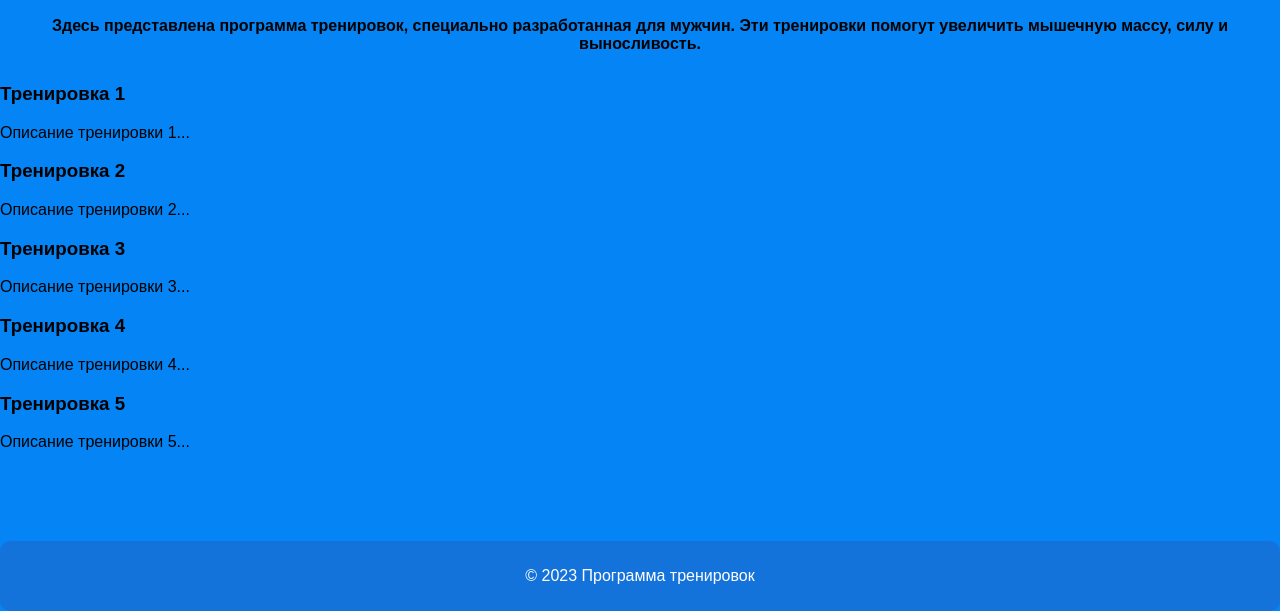
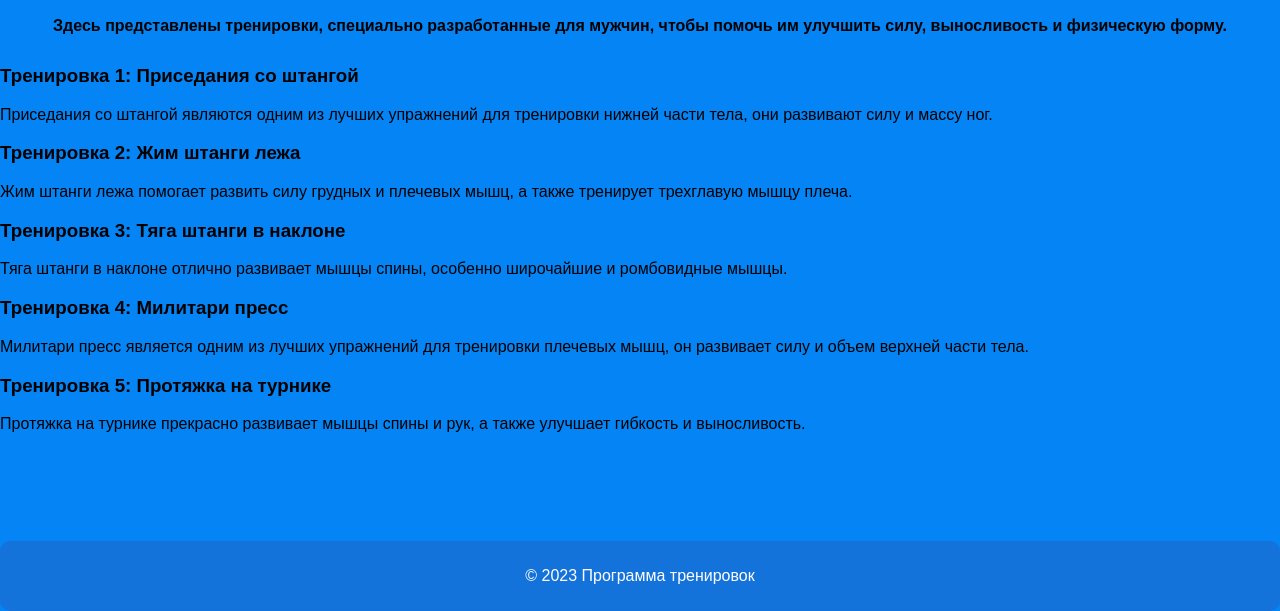
Before and after one commit to postaffffte5/postaffffte5.github.io, a plain HTML site: page trainingfm.html in a window 1280 px wide. Shown: the part 189-800 px from the top of the page. Drawn offline with Linux system fonts and the light colour scheme; a script that the page names is missing.

Commit message:
Update trainingfm.html

```diff
--- a/trainingfm.html
+++ b/trainingfm.html
@@ -44,18 +44,17 @@
   <section class="content">
     <div class="container">
       <h2>Тренировки для мужчин</h2>
-      <p class="program-description">Здесь представлена программа тренировок, специально разработанная для мужчин. Эти тренировки помогут увеличить мышечную массу, силу и выносливость.</p>
-      <h3>Тренировка 1</h3>
-      <p>Описание тренировки 1...</p>
-      <h3>Тренировка 2</h3>
-      <p>Описание тренировки 2...</p>
-      <h3>Тренировка 3</h3>
-      <p>Описание тренировки 3...</p>
-      <!-- Добавьте собственные тренировки для мужчин по вашему усмотрению -->
-      <h3>Тренировка 4</h3>
-      <p>Описание тренировки 4...</p>
-      <h3>Тренировка 5</h3>
-      <p>Описание тренировки 5...</p>
+      <p class="program-description">Здесь представлены тренировки, специально разработанные для мужчин, чтобы помочь им улучшить силу, выносливость и физическую форму.</p>
+      <h3>Тренировка 1: Приседания со штангой</h3>
+      <p>Приседания со штангой являются одним из лучших упражнений для тренировки нижней части тела, они развивают силу и массу ног.</p>
+      <h3>Тренировка 2: Жим штанги лежа</h3>
+      <p>Жим штанги лежа помогает развить силу грудных и плечевых мышц, а также тренирует трехглавую мышцу плеча.</p>
+      <h3>Тренировка 3: Тяга штанги в наклоне</h3>
+      <p>Тяга штанги в наклоне отлично развивает мышцы спины, особенно широчайшие и ромбовидные мышцы.</p>
+      <h3>Тренировка 4: Милитари пресс</h3>
+      <p>Милитари пресс является одним из лучших упражнений для тренировки плечевых мышц, он развивает силу и объем верхней части тела.</p>
+      <h3>Тренировка 5: Протяжка на турнике</h3>
+      <p>Протяжка на турнике прекрасно развивает мышцы спины и рук, а также улучшает гибкость и выносливость.</p>
     </div>
   </section>
 
```
